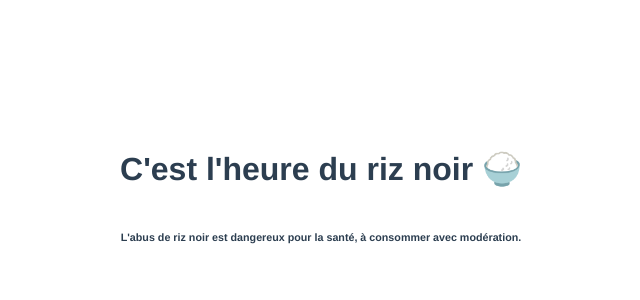
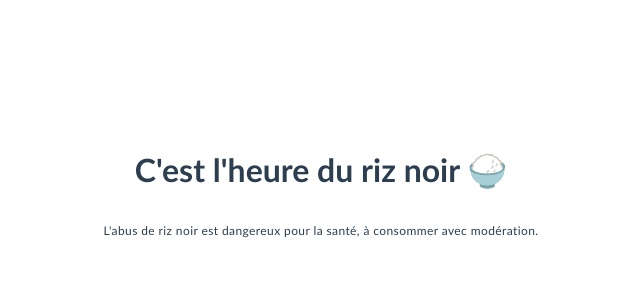
Before and after one commit to jterral/estcequecestbientotleriznoir, a Vue app: page / in a window 1280 px wide. Shown: the top 300 px of the page, without its empty margins (319-959 px from the left). Built offline with nearby package versions, Linux system fonts and the light colour scheme; no server answers.

Commit message:
feat(seo): add meta tag description (#14)
* Update some hours
* Update github actions

```diff
--- a/public/index.html
+++ b/public/index.html
@@ -1,9 +1,10 @@
 <!DOCTYPE html>
-<html lang="">
+<html lang="fr">
   <head>
     <meta charset="utf-8">
     <meta http-equiv="X-UA-Compatible" content="IE=edge">
     <meta name="viewport" content="width=device-width,initial-scale=1.0">
+    <meta name="description" content="Vous aussi vous ne savez pas quand manger du riz noir ?! Alors ce site est fait pour vous !">
     <link rel="icon" href="<%= BASE_URL %>favicon.ico">
     <title><%= htmlWebpackPlugin.options.title %></title>
     <script>if(!sessionStorage.getItem("_swa")&&document.referrer.indexOf(location.protocol+"//"+location.host)!== 0){fetch("https://counter.dev/track?"+new URLSearchParams({referrer:document.referrer,screen:screen.width+"x"+screen.height,user:"jootl",utcoffset:"1"}))};sessionStorage.setItem("_swa","1");</script>
--- a/src/App.vue
+++ b/src/App.vue
@@ -15,7 +15,7 @@ export default {
 
 <style>
 #app {
-  font-family: Avenir, Helvetica, Arial, sans-serif;
+  font-family: "Trebuchet MS", Helvetica, sans-serif;
   -webkit-font-smoothing: antialiased;
   -moz-osx-font-smoothing: grayscale;
   text-align: center;
--- a/src/components/HomePage.vue
+++ b/src/components/HomePage.vue
@@ -1,8 +1,10 @@
 <template>
-  <div class="home">
+  <div>
     <h1>{{ message }}</h1>
-    <br>
-    <h6>{{ description }}</h6>
+    <br />
+    <p class="subtitle">
+      {{ description }}
+    </p>
   </div>
 </template>
 
@@ -12,48 +14,60 @@ export default {
   data() {
     return {
       message: "",
-      description: ""
-    }
+      description: "",
+    };
   },
   beforeMount() {
-    clearInterval(this.interval)
+    clearInterval(this.interval);
   },
   mounted() {
     this.setBlackRice();
-    setInterval(() => this.setBlackRice(), 1000)
+    setInterval(() => this.setBlackRice(), 1000);
   },
   methods: {
     setBlackRice() {
       var message = "Ce n'est pas encore l'heure du riz noir 🤷‍♂️";
-      var description = "L'abus de riz noir est dangereux pour la santé, à consommer avec modération.";
+      var description =
+        "L'abus de riz noir est dangereux pour la santé, à consommer avec modération.";
       const current = new Date();
       const hour = current.getHours();
       const minutes = current.getMinutes();
 
       if (hour == 11 && minutes < 45) {
-          message = "Pas encore mais c'est bientôt l'heure du riz noir...";
-      } if (hour == 11 && minutes >= 45) {
-          message = "😋 C'est presque l'heure du riz noir !";
+        message = "Pas encore... mais ça va être l'heure de se préparer 🚽";
+      } else if (hour == 11 && minutes >= 45) {
+        message = "😋 C'est presque l'heure du riz noir !";
       } else if (hour == 12 && minutes >= 0) {
-          message = "C'est l'heure du riz noir 🍚";
+        message = "C'est l'heure du riz noir 🍚";
       } else if (hour == 15 && minutes >= 40) {
-          message = "Ce n'est plus l'heure du riz noir mais c'est bientôt l'heure de la banane 🍌";
+        message =
+          "Ce n'est plus l'heure du riz noir mais c'est bientôt l'heure de la banane 🍌";
       } else if (hour == 16 && minutes >= 0) {
-          message = "Ouiiiiiii c'est l'heure de la banane 🍌🥳";
-          description = "L'abus de banane est dangereux pour la santé, à consommer avec modération.";
+        message = "Ouiiiiiii c'est l'heure de la banane 🍌🥳";
+        description =
+          "L'abus de banane est dangereux pour la santé, à consommer avec modération.";
+      } else if (hour == 18 && minutes <= 45) {
+        message = "C'est l'heure d'aller aux Halles 🍺🍻";
       } else if (hour > 12) {
-          message = "Nop ! Ce n'est plus l'heure du riz noir 😓";
+        message = "Nop ! Ce n'est plus l'heure du riz noir 😓";
       }
 
       this.message = message;
       this.description = description;
-    }
-  }
-}
+    },
+  },
+};
 </script>
 
 <style scoped>
 h1 {
   margin: 150px 0 0;
 }
+
+.subtitle {
+  font-weight: 400;
+  line-height: 1.25rem;
+  letter-spacing: .0333333333em !important;
+  font-size: .75rem !important;
+}
 </style>
```
